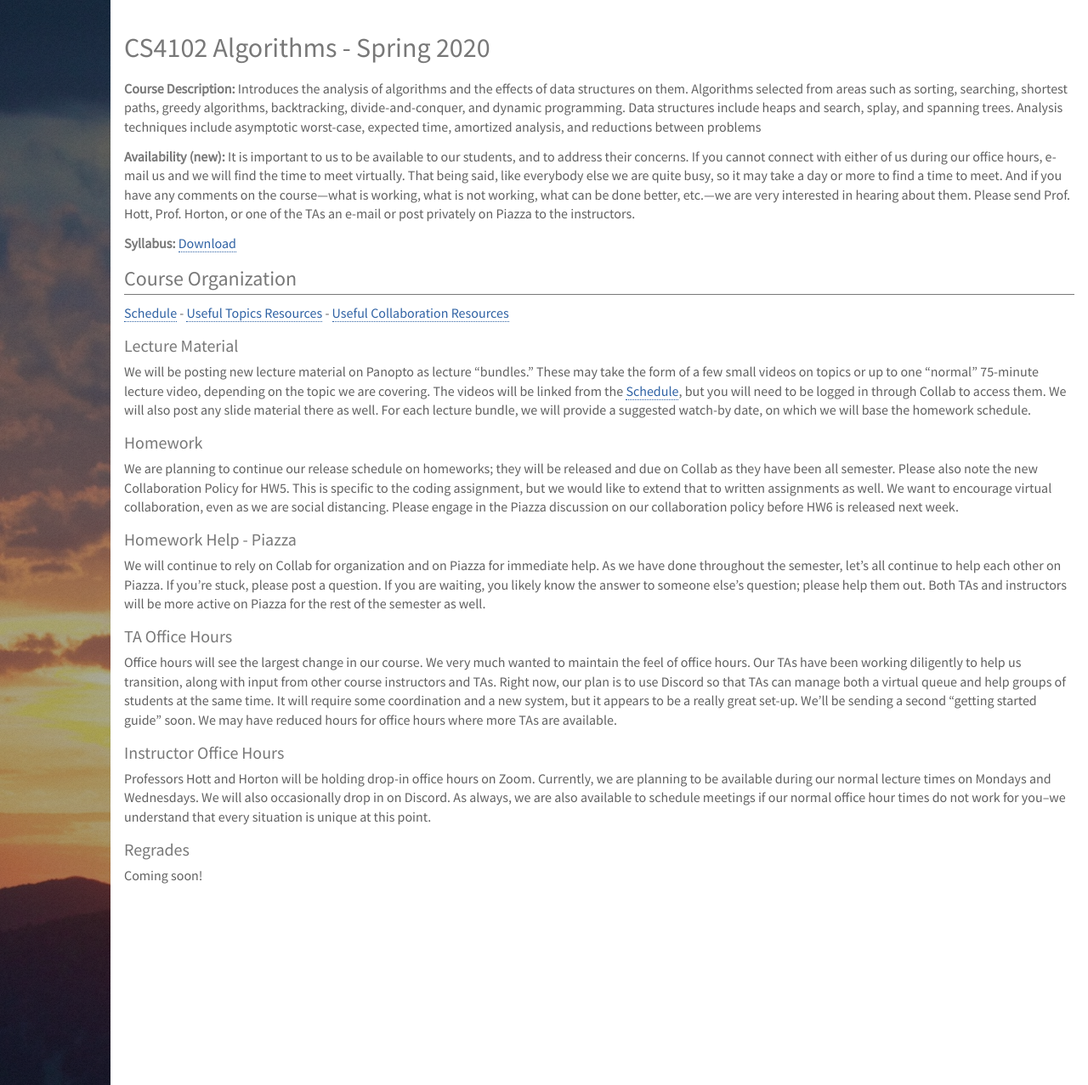
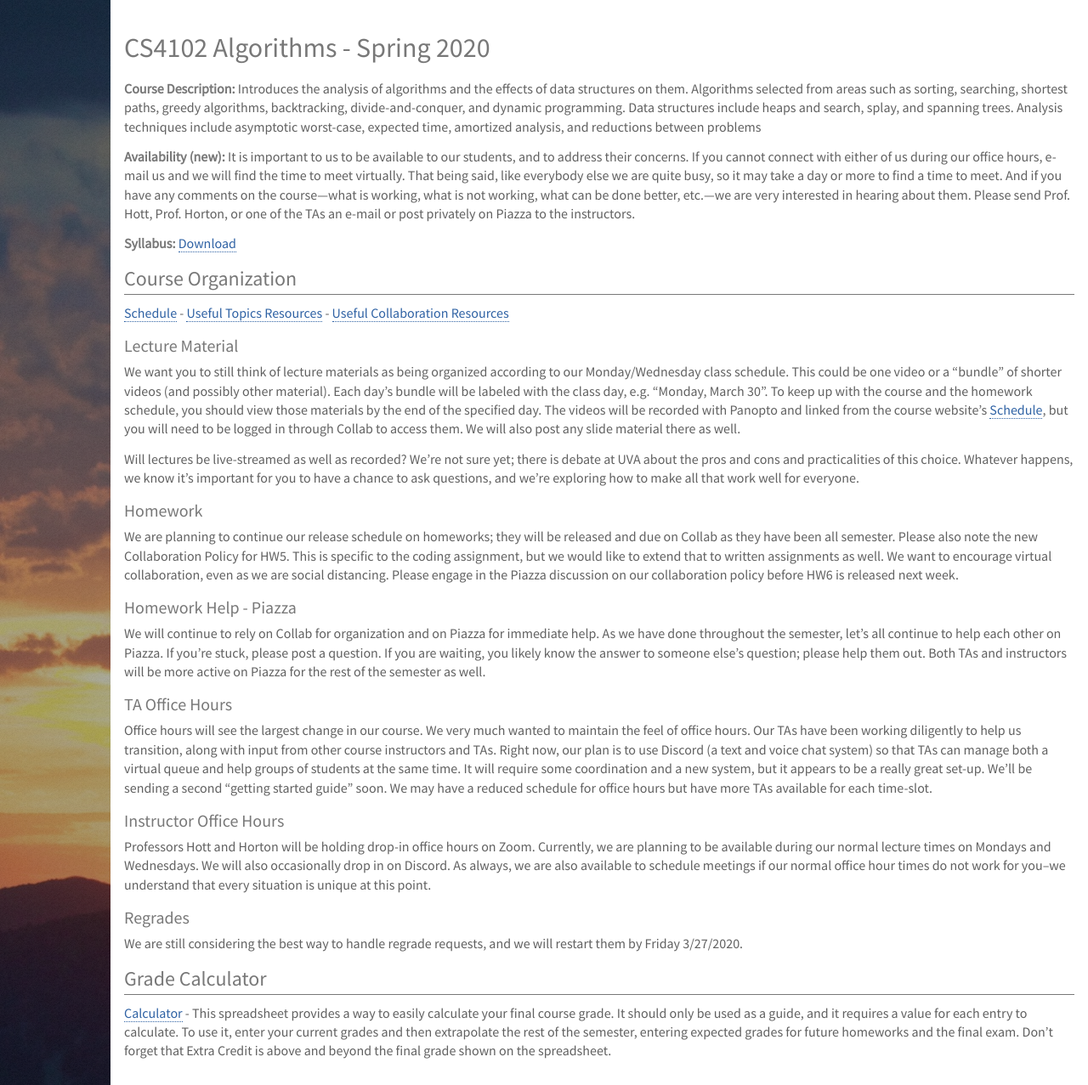
Before and after one commit to deternitydx/uvacs4102, a Jekyll site: the page built from index.md, in a window 1280 px wide and 1277 px high. Shown: the whole window at 85% size. Built offline with Jekyll 4.4.1, drawn with Linux system fonts in a browser that asks for light colours; nearby versions of some CDN libraries; library files that are not in the unit come from our copies.

Commit message:
Updated wording and added XLSX calculator

```diff
--- a/index.md
+++ b/index.md
@@ -20,9 +20,11 @@ between problems
 
 [Schedule](schedule.html) - [Useful Topics Resources](resources.html) - [Useful Collaboration Resources](transition.html)
 
+### Lecture Material
+We want you to still think of lecture materials as being organized according to our Monday/Wednesday class schedule. This could be one video or a “bundle” of shorter videos (and possibly other material).  Each day’s bundle will be labeled with the class day, e.g. “Monday, March 30”. To keep up with the course and the homework schedule, you should view those materials by the end of the specified day.  The videos will be recorded with Panopto and linked from the course website’s [Schedule](schedule.html), but you will need to be logged in through Collab to access them.  We will also post any slide material there as well.
 
-### Lecture Material
-We will be posting new lecture material on Panopto as lecture “bundles.”  These may take the form of a few small videos on topics or up to one “normal” 75-minute lecture video, depending on the topic we are covering.  The videos will be linked from the [Schedule](schedule.html), but you will need to be logged in through Collab to access them.  We will also post any slide material there as well.  For each lecture bundle, we will provide a suggested watch-by date, on which we will base the homework schedule.
+Will lectures be live-streamed as well as recorded? We’re not sure yet; there is debate at UVA about the pros and cons and practicalities of this choice. Whatever happens, we know it’s important for you to have a chance to ask questions, and we’re exploring how to make all that work well for everyone.
+
 
 ### Homework
 We are planning to continue our release schedule on homeworks; they will be released and due on Collab as they have been all semester.  Please also note the new Collaboration Policy for HW5.  This is specific to the coding assignment, but we would like to extend that to written assignments as well.  We want to encourage virtual collaboration, even as we are social distancing.  Please engage in the Piazza discussion on our collaboration policy before HW6 is released next week.
@@ -31,10 +33,14 @@ We are planning to continue our release schedule on homeworks; they will be rele
 We will continue to rely on Collab for organization and on Piazza for immediate help.  As we have done throughout the semester, let’s all continue to help each other on Piazza.  If you’re stuck, please post a question.  If you are waiting, you likely know the answer to someone else’s question; please help them out.  Both TAs and instructors will be more active on Piazza for the rest of the semester as well.
 
 ### TA Office Hours
-Office hours will see the largest change in our course.  We very much wanted to maintain the feel of office hours.  Our TAs have been working diligently to help us transition, along with input from other course instructors and TAs.  Right now, our plan is to use Discord so that TAs can manage both a virtual queue and help groups of students at the same time.  It will require some coordination and a new system, but it appears to be a really great set-up.  We’ll be sending a second “getting started guide” soon.  We may have reduced hours for office hours where more TAs are available.
+Office hours will see the largest change in our course.  We very much wanted to maintain the feel of office hours.  Our TAs have been working diligently to help us transition, along with input from other course instructors and TAs.  Right now, our plan is to use Discord (a text and voice chat system) so that TAs can manage both a virtual queue and help groups of students at the same time.  It will require some coordination and a new system, but it appears to be a really great set-up.  We’ll be sending a second “getting started guide” soon.  We may have a reduced schedule for office hours but have more TAs available for each time-slot.
 
 ### Instructor Office Hours
 Professors Hott and Horton will be holding drop-in office hours on Zoom.  Currently, we are planning to be available during our normal lecture times on Mondays and Wednesdays.  We will also occasionally drop in on Discord.  As always, we are also available to schedule meetings if our normal office hour times do not work for you--we understand that every situation is unique at this point.
 
 ### Regrades
-Coming soon!
+We are still considering the best way to handle regrade requests, and we will restart them by Friday 3/27/2020.
+
+## Grade Calculator
+
+[Calculator](algo-calculator.xlsx) - This spreadsheet provides a way to easily calculate your final course grade.  It should only be used as a guide, and it requires a value for each entry to calculate.  To use it, enter your current grades and then extrapolate the rest of the semester, entering expected grades for future homeworks and the final exam.  Don't forget that Extra Credit is above and beyond the final grade shown on the spreadsheet.
```
Also changed, not shown: schedule.md (+11 -11 lines), 1 other file.
